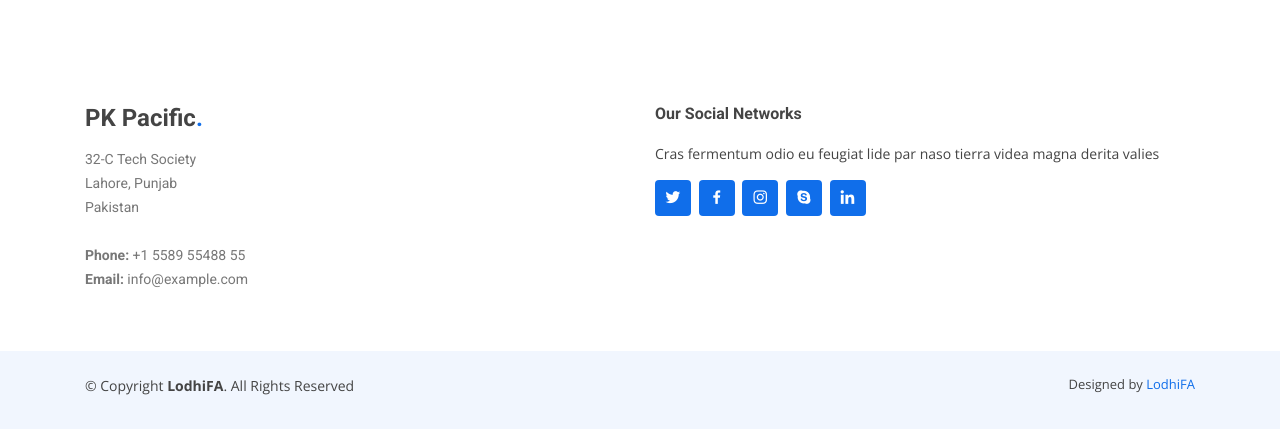
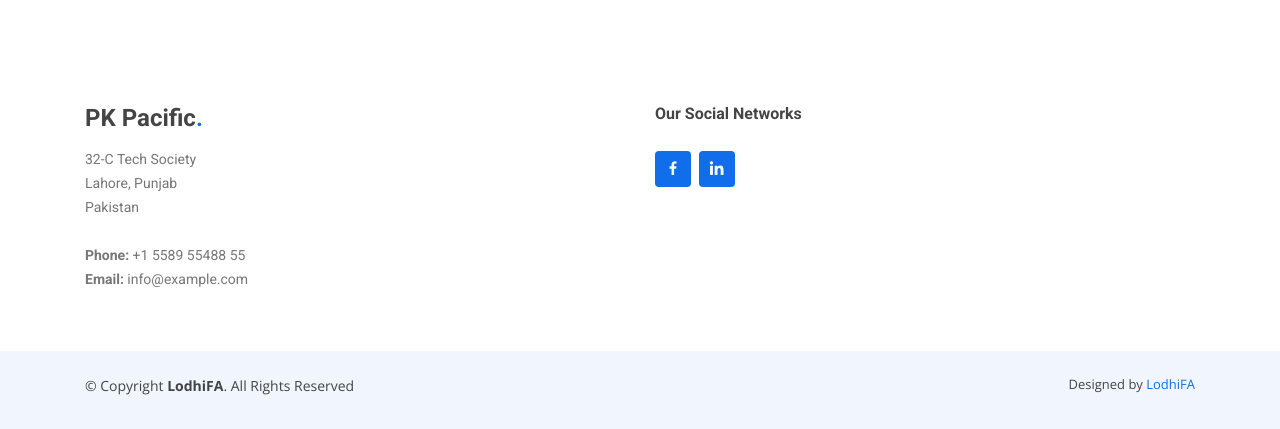
Before and after one commit to LodhiFA/LodhiFA.github.io, a plain HTML site: page index.html in a window 1280 px wide. Shown: the part 4007-4436 px from the top of the page. Drawn offline with nearby package versions, Linux system fonts and the light colour scheme.

Commit message:
- Changes to index file

```diff
--- a/index.html
+++ b/index.html
@@ -766,13 +766,10 @@
 
           <div class="col-lg-6 col-md-6 footer-links">
             <h4>Our Social Networks</h4>
-            <p>Cras fermentum odio eu feugiat lide par naso tierra videa magna derita valies</p>
+            <p></p>
             <div class="social-links mt-3">
-              <a href="#" class="twitter"><i class="bx bxl-twitter"></i></a>
               <a href="#" class="facebook"><i class="bx bxl-facebook"></i></a>
-              <a href="#" class="instagram"><i class="bx bxl-instagram"></i></a>
-              <a href="#" class="google-plus"><i class="bx bxl-skype"></i></a>
-              <a href="#" class="linkedin"><i class="bx bxl-linkedin"></i></a>
+              <a href="https://www.linkedin.com/in/lodhi-fa/" class="linkedin"><i class="bx bxl-linkedin"></i></a>
             </div>
           </div>
 
@@ -789,7 +786,7 @@
         <!-- You can delete the links only if you purchased the pro version. -->
         <!-- Licensing information: https://bootstrapmade.com/license/ -->
         <!-- Purchase the pro version with working PHP/AJAX contact form: https://bootstrapmade.com/bizland-bootstrap-business-template/ -->
-        Designed by <a href="https://bootstrapmade.com/">LodhiFA</a>
+        Designed by <a href="https://www.linkedin.com/in/lodhi-fa/">LodhiFA</a>
       </div>
     </div>
   </footer><!-- End Footer -->
```
